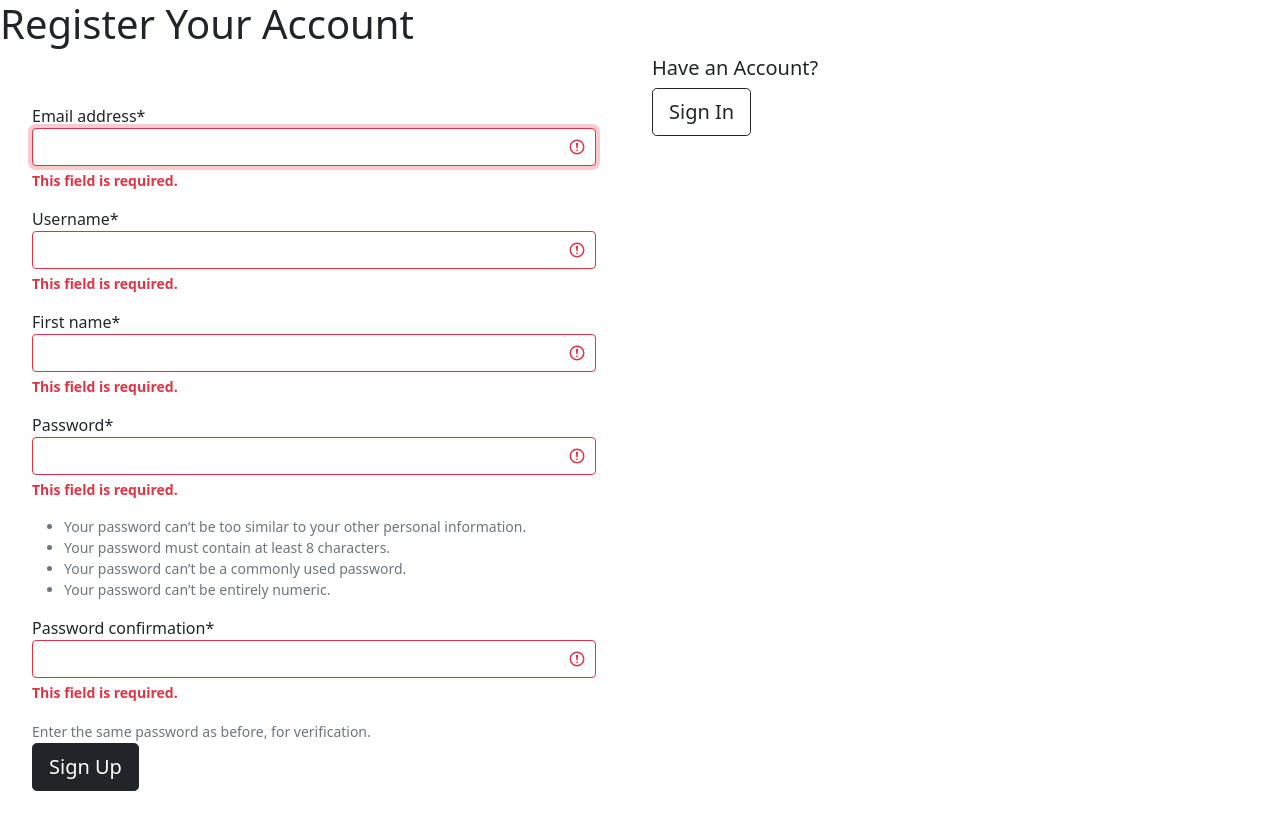
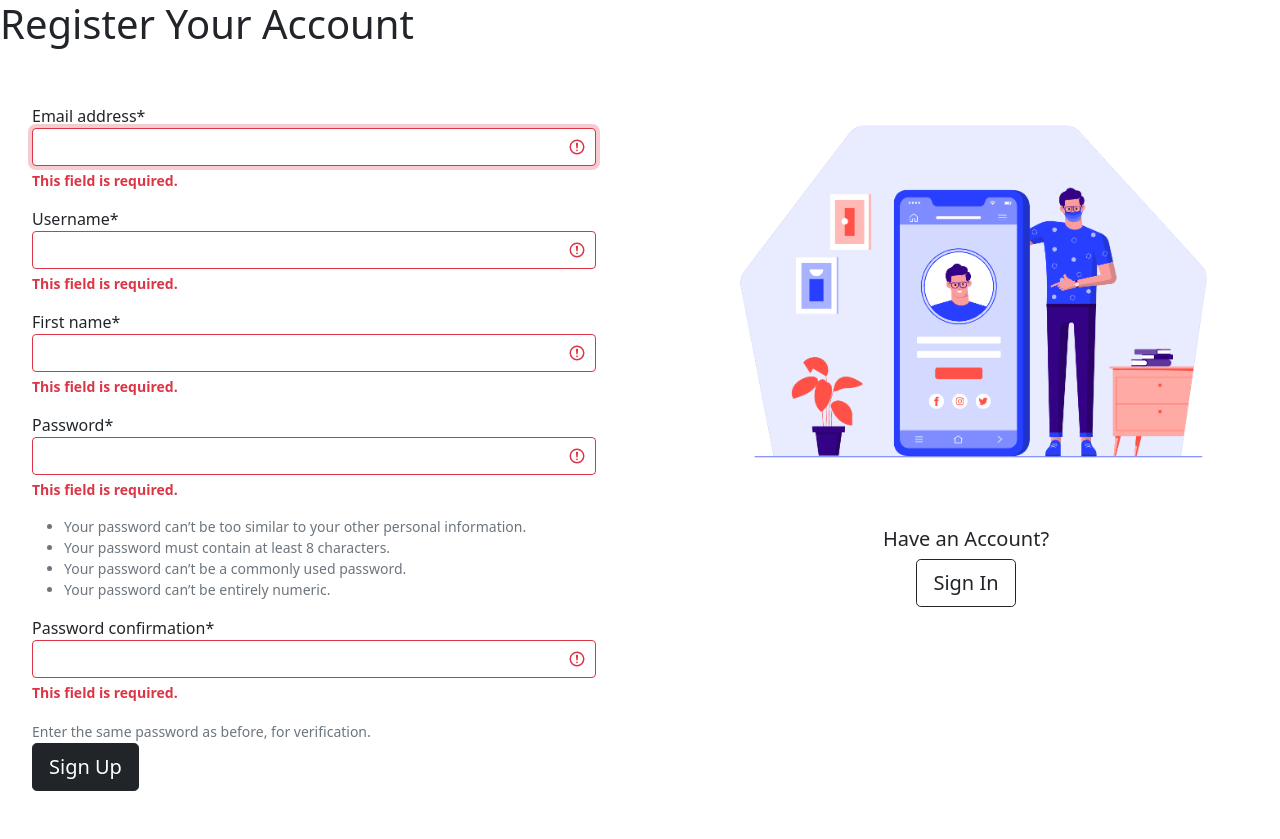
Before and after one commit to Awadh-Awadh/Comp-Auth-System, a Django app: page /register/ in a window 1280 px wide. Run offline with Django 3.2, Linux system fonts and the light colour scheme; some libraries are stand-ins or nearby versions.

Commit message:
add styling to signup page

```diff
--- a/accounts/static/css/main.css
+++ b/accounts/static/css/main.css
@@ -26,6 +26,7 @@ a i{
   width: 100%;
   margin: 2rem 0;
 }
-.google{
-
+.img-sign{
+height: auto;
+width: 100%;
 }
--- a/accounts/templates/account/reg.html
+++ b/accounts/templates/account/reg.html
@@ -1,6 +1,6 @@
 {% extends 'account/base.html' %}
 
-
+{% load static %}
 
 {% block content %}
 {% load crispy_forms_tags %}
@@ -27,9 +27,12 @@
       </div>
     </div>
     <div class="col-md-6">
-      <div class="content">
+      <div class="content text-center">
+        <div class="img">
+          <img class ="img-sign" src="{% static 'images/login.png' %}" alt="">
+        </div>
         <h5>Have an Account?</h5>
-        <a href="{% url "login" %}"><button class = 'btn btn-lg btn-outline-dark'>Sign In</button></a>
+        <a href="{% url 'login' %}"><button class = 'btn btn-lg btn-outline-dark'>Sign In</button></a>
       </div>
     </div>
 
```
